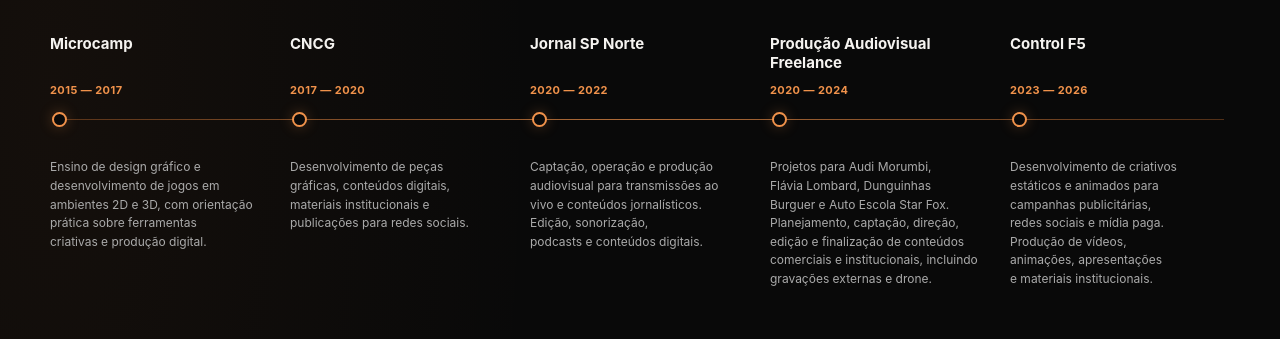
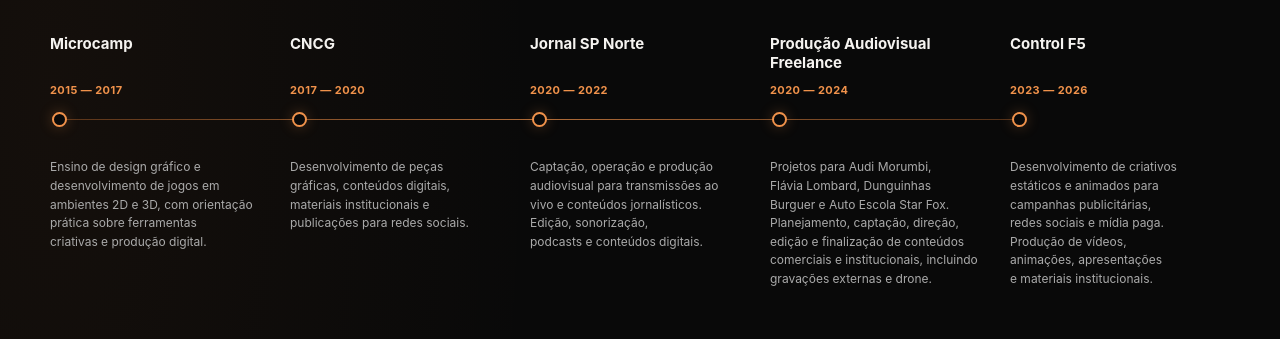
Before and after one commit to DariuusPR/dprportfolio, a plain HTML site: page index.html in a window 1280 px wide. Shown: the part 3195-3534 px from the top of the page. Drawn offline with Linux system fonts and the light colour scheme.

Commit message:
End experience timeline at final marker
Co-authored-by: Copilot <223556219+Copilot@users.noreply.github.com>

```diff
--- a/index.html
+++ b/index.html
@@ -30,7 +30,7 @@ footer{padding:25px 0;color:#777;font-size:11px}.footer-row{display:flex;justify
 @media(prefers-reduced-motion:reduce){html{scroll-behavior:auto}*,*::before,*::after{animation-duration:.01ms!important;animation-iteration-count:1!important;transition-duration:.01ms!important}}
 .timeline-scroll{overflow:visible}
 .timeline{position:relative;display:grid;grid-template-columns:repeat(5,minmax(0,1fr));gap:20px;min-width:0}
-.timeline::before{content:"";position:absolute;z-index:0;top:84px;left:6px;right:6px;height:1px;background:linear-gradient(90deg,rgba(217,119,50,.35),rgba(240,146,75,.72),rgba(217,119,50,.35))}
+.timeline::before{content:"";position:absolute;z-index:0;top:84px;left:6px;right:calc(20% - 25px);height:1px;background:linear-gradient(90deg,rgba(217,119,50,.35),rgba(240,146,75,.72),rgba(217,119,50,.35))}
 .timeline .job{position:relative;z-index:1;min-width:0;padding:0;border:0}
 .timeline .job h3{min-height:40px;margin:0 0 7px;font-size:15px;line-height:1.25}
 .job-year{min-height:20px;margin:0 0 8px;color:var(--accent-bright);font-size:11px;font-weight:650;letter-spacing:.04em}
```
